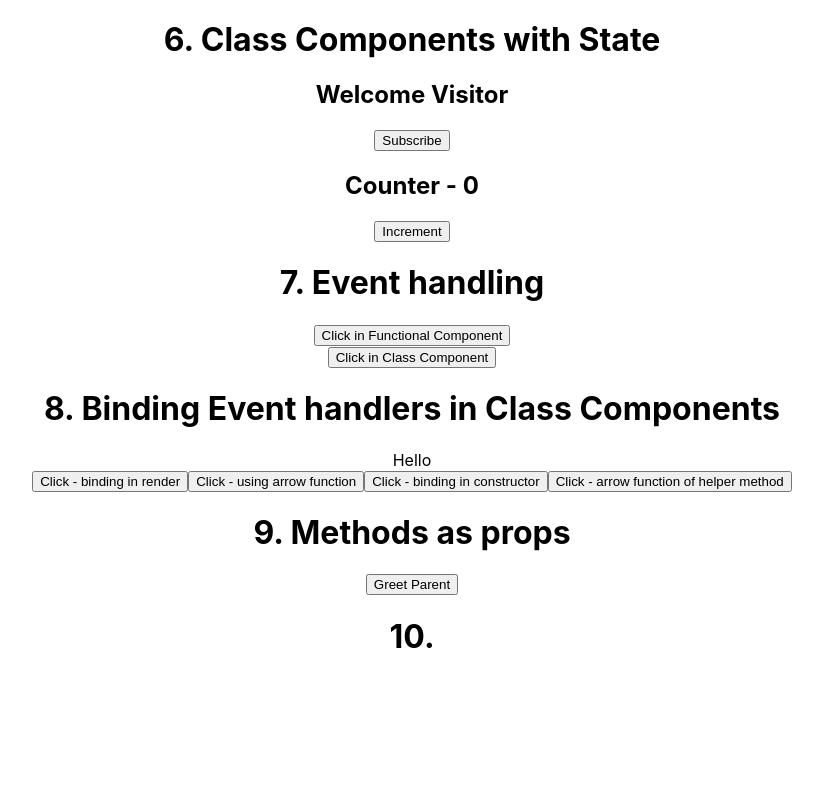
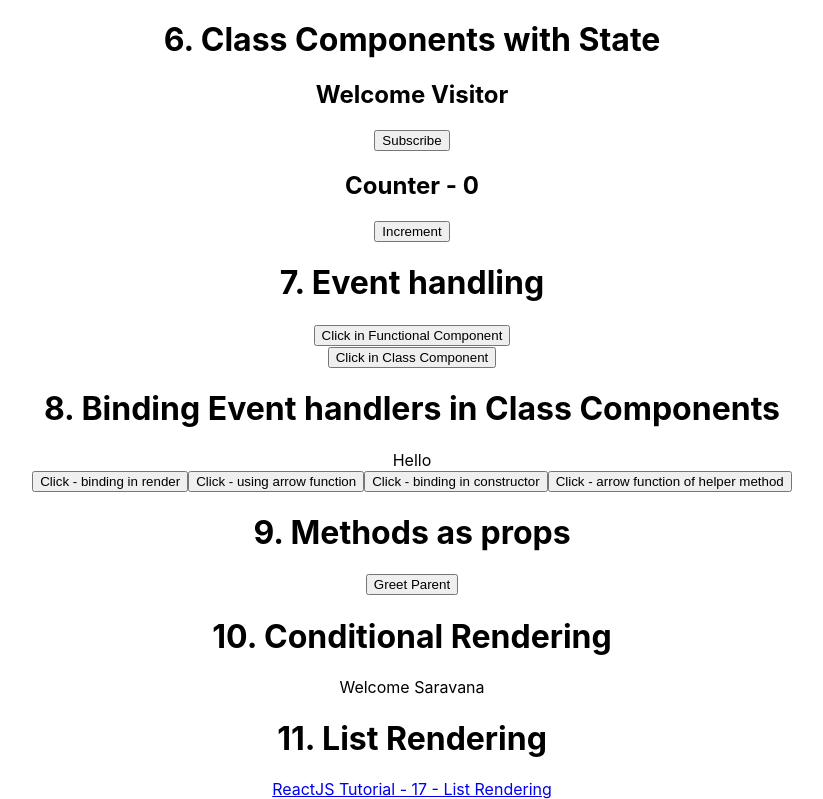
Before and after one commit to lewafa/ReactJs, a React (Create React App) app in the folder hello-world/: page / in a window 1280 px wide. Shown: the part 636-1435 px from the top of the page, without its empty margins (228-1051 px from the left). Before the commit the page ends 1313 px from the top, so only its background shows below. Built offline with nearby package versions, Linux system fonts and the light colour scheme.

Commit message:
added module 10

```diff
--- a/hello-world/src/App.js
+++ b/hello-world/src/App.js
@@ -12,6 +12,7 @@ import FunctionalEventHandling from './components/FunctionalEventHandling';
 import ClassEventHandling from './components/ClassEventHandling';
 import EventBinding from './components/EventBinding';
 import ParentComponent1 from './components/ParentComponent1';
+import ConditionalRendering from './components/ConditionalRendering';
 
 function App() {
   return (
@@ -49,7 +50,12 @@ function App() {
       <h1>9. Methods as props</h1>
       <ParentComponent1 />
 
-      <h1>10. </h1>
+      <h1>10. Conditional Rendering</h1>
+      <ConditionalRendering />
+
+      <h1>11. List Rendering</h1>
+      <a href="https://www.youtube.com/watch?v=5s8Ol9uw-yM&list=PLC3y8-rFHvwgg3vaYJgHGnModB54rxOk3&index=17">ReactJS Tutorial - 17 - List Rendering</a>
+
     </div>
   );
 }
--- /dev/null
+++ b/hello-world/src/components/ConditionalRendering.js
@@ -0,0 +1,51 @@
+import React, { Component } from 'react'
+
+class ConditionalRendering extends Component {
+  constructor(props) {
+    super(props);
+
+    this.state = {
+       isLoggedIn: true
+    };
+  }
+
+  render() {
+    // 1. using if- else statements
+    // if (this.state.isLoggedIn) {
+    //   return (
+    //     <div>
+    //       <div>Welcome Saravana</div>
+    //     </div>
+    //   );
+    // } else {
+    //   return (
+    //     <div>
+    //       <div>Welcome Guest</div>
+    //     </div>
+    //   );
+    // }
+
+    // 2. using local variable
+    // let message;
+    // if (this.state.isLoggedIn) {
+    //   message = <div>Welcome Saravana</div>;
+    // } else {
+    //   message = <div>Welcome Guest</div>;
+    // }
+
+    // return <div>{message}</div>;
+
+    // 3. using terinary operator
+    // return this.state.isLoggedIn ? (
+    //   <div>Welcome Saravana</div>
+    // ) : (
+    //   <div>Welcome Guest</div>
+    // );
+
+    // 4. short circuit operator
+    return this.state.isLoggedIn && <div>Welcome Saravana</div>;
+
+  }
+}
+
+export default ConditionalRendering
```
Also changed, not shown: 1 other file (tests, documents, lock files or other folders).
